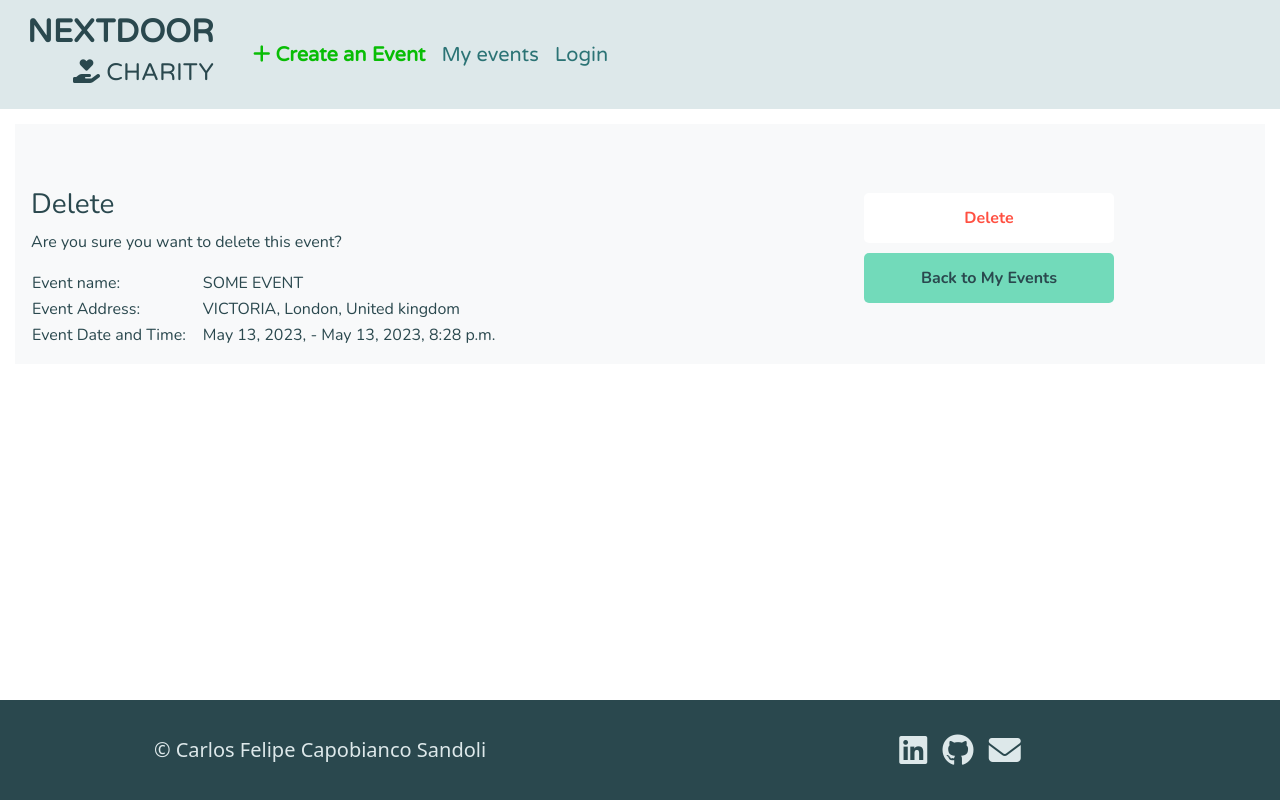
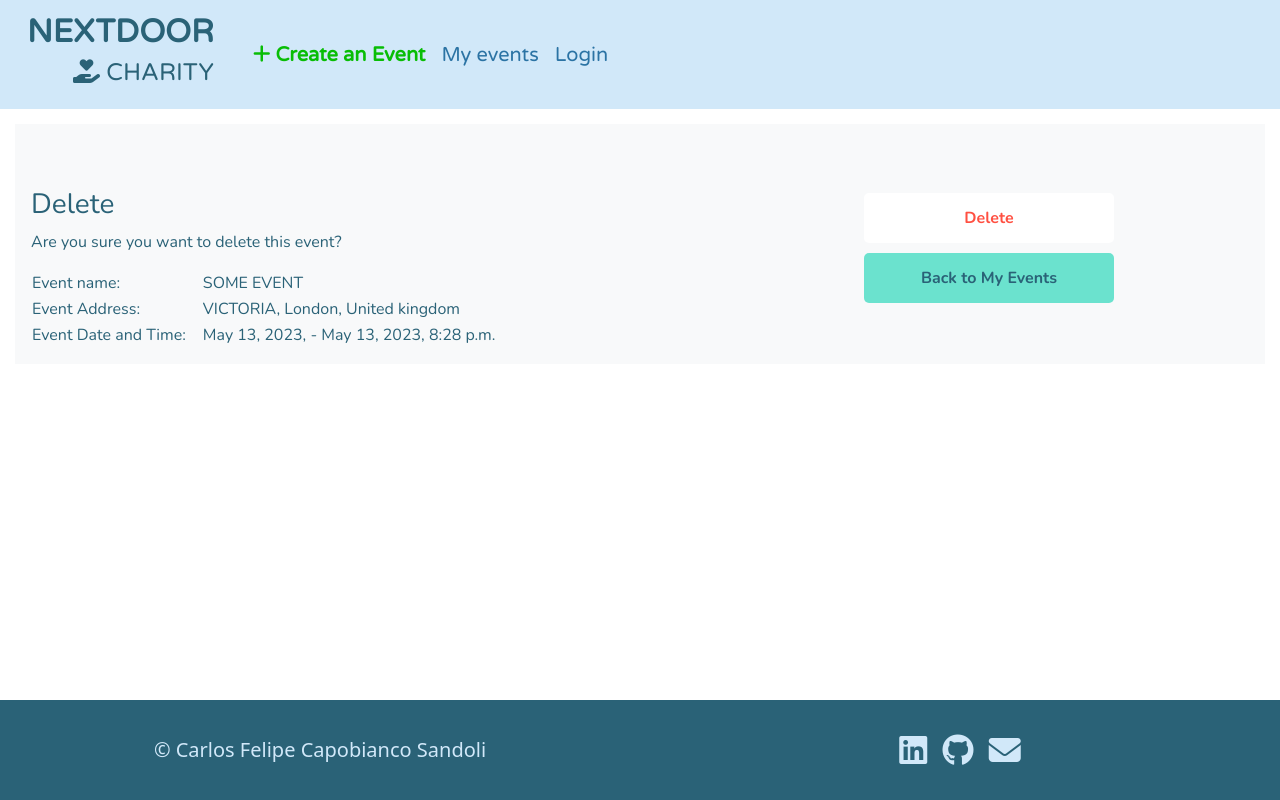
Before and after one commit to felipesandoli/ci-pp4-charity-event-orginizer, a Django app: page /event/1/delete in a window 1280 px wide. Run offline with Django 3.2, Linux system fonts and the light colour scheme; data comes from the database, SQL or seed files in the repository; some libraries are stand-ins or nearby versions.

Commit message:
Update page style and add favicon

```diff
--- a/static/css/style.css
+++ b/static/css/style.css
@@ -1,14 +1,23 @@
+:root {
+    --dark-blue: #2A6277;
+    --medium-blue: #2B73A4;
+    --off-white: #D1E8F9;
+    --light-green: #6be2ce;
+    --bright-green: #08bd05;
+    --delete: #ff5042;
+}
+
 main {
     font-family: 'Nunito', sans-serif;
     font-size: 1rem;
-    color: #2a484e;
+    color: var(--dark-blue);
     padding: 15px;
     margin-bottom: 150px;
 }
 
 main * {
     font-family: 'Nunito', sans-serif;
-    color: #2a484e;
+    color: var(--dark-blue);
 }
 
 
@@ -16,13 +25,13 @@ main * {
 
 .navbar {
     font-family: 'Varela Round', sans-serif;
-    background-color: #dde8ea;
+    background-color: var(--off-white);
 }
 
 .navbar-brand {
     text-align: right;
     padding: 5px 15px;
-    color: #2a484e;
+    color: var(--dark-blue);
 }
 
 .navbar-brand h1 {
@@ -35,7 +44,7 @@ main * {
 
 .nav-item a {
     font-size: 1.25rem;
-    color: #2b7375;
+    color: var(--medium-blue);
 }
 
 /* Homepage cards buttons */
@@ -126,13 +140,13 @@ main * {
 }
 
 .event-info-btn {
-    background-color: #72daba;
+    background-color: var(--light-green);
     width: 250px;
     height: 50px;
     margin: 5px;
     border: none;
     border-radius: 5px;
-    color: #2a484e;
+    color: var(--dark-blue);
     font-weight: 600;
 }
 
@@ -141,25 +155,25 @@ main * {
 }
 
 .event-info-btn:hover {
-    color: #72daba;
-    background-color: #2a484e;
+    color: var(--light-green);
+    background-color: var(--dark-blue);
 }
 
 .delete-btn {
-    background-color: #ffffff;
-    color: #ff5042 !important;
+    background-color: #fff;
+    color: var(--delete) !important;
 }
 
 .delete-btn:hover {
-    background-color: #dde8ea;
+    background-color: var(--off-white);
 }
 
 /* Footer */
 
 footer {
-    background-color: #2a484e;
+    background-color: var(--dark-blue);
     font-size: 1.25rem;
-    color: #dde8ea;
+    color: var(--off-white);
 }
 
 footer .row {
@@ -168,7 +182,7 @@ footer .row {
 
 footer a {
     font-size: 2rem;
-    color: #dde8ea;
+    color: var(--off-white);
     padding: 0 5px;
 }
 
--- a/templates/base.html
+++ b/templates/base.html
@@ -17,6 +17,7 @@
     <link rel="preconnect" href="https://fonts.gstatic.com" crossorigin>
     <link href="https://fonts.googleapis.com/css2?family=Exo:wght@100;200;300;400;500;600;700&family=Nunito:wght@300;400;700&family=Roboto:wght@100;300;400;500;700&family=Varela+Round&display=swap" rel="stylesheet">
     <link rel="stylesheet" href="{% static 'css/style.css' %}">
+    <link rel="shortcut icon" type="image/png" href="{% static 'favicon.ico' %}"/>
     <title>Nextdoor Charity</title>
 </head>
 <body>
```
Also changed, not shown: other parts of static/css/style.css (+19 -14 lines), static/favicon.ico (added), 1 other file.
